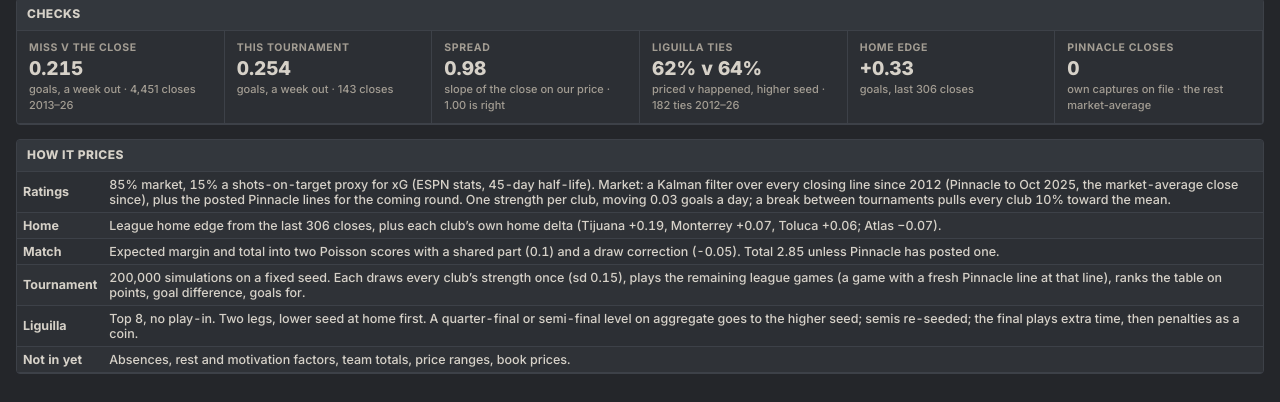
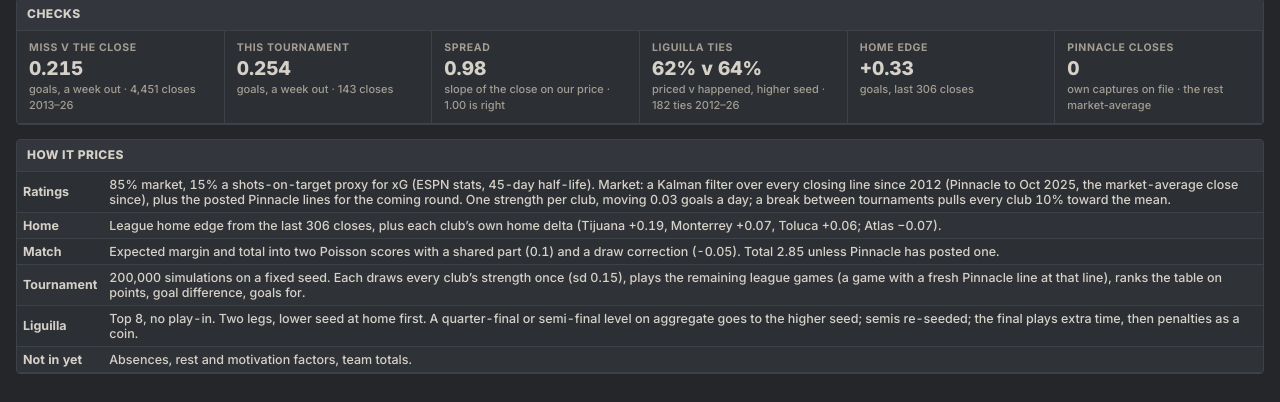
Before and after one commit to TheBallr/LIGA-MX, a plain HTML site: page outputs/latest/site.html in a window 1280 px wide. Shown: the part 3324-3726 px from the top of the page. Drawn offline with Linux system fonts and the light colour scheme.

Commit message:
No book prices or edge view (Zac): rule in CLAUDE.md, page wording
Co-Authored-By: Claude Fable 5.2 <noreply@anthropic.com>
Claude-Session: https://claude.ai/code/session_01SB1THFCBLMkmYPHNpyuQtf

```diff
--- a/outputs/latest/site.html
+++ b/outputs/latest/site.html
@@ -303,7 +303,7 @@ function model(){
   const tile=(a,b,s)=>`<div class="tile"><div class="k">${a}</div><div class="v">${b}</div><div class="s">${s}</div></div>`;
   $('tiles').innerHTML=tile('Miss v the close',c.all.rmse.toFixed(3),`goals, a week out · ${c.all.n.toLocaleString()} closes 2013–26`)+tile('This tournament',c.season.rmse.toFixed(3),`goals, a week out · ${c.season.n} closes`)+tile('Spread',c.all.slope.toFixed(2),'slope of the close on our price · 1.00 is right')+tile('Liguilla ties','62% v 64%','priced v happened, higher seed · 182 ties 2012–26')+tile('Home edge',sg(h.home_edge),'goals, last 306 closes')+tile('Pinnacle closes',h.pinnacle_closes,'own captures on file · the rest market-average');
   const row=(a,b)=>`<tr><td>${a}</td><td>${b}</td></tr>`;
-  $('how').innerHTML='<tbody>'+row('Ratings',Math.round(100*(1-(k.shots_weight||0)))+'% market, '+Math.round(100*(k.shots_weight||0))+'% a shots-on-target proxy for xG (ESPN stats, 45-day half-life). Market: a Kalman filter over every closing line since 2012 (Pinnacle to Oct 2025, the market-average close since), plus the posted Pinnacle lines for the coming round. One strength per club, moving '+k.kalman_q_day+' goals a day; a break between tournaments pulls every club '+Math.round(100*(1-k.kalman_off_shrink))+'% toward the mean.')+row('Home','League home edge from the last 306 closes, plus each club’s own home delta (Tijuana +0.19, Monterrey +0.07, Toluca +0.06; Atlas −0.07).')+row('Match','Expected margin and total into two Poisson scores with a shared part ('+k.shared_goals_mean+') and a draw correction ('+k.dc_rho+'). Total '+k.avg_total_goals+' unless Pinnacle has posted one.')+row('Tournament',h.n.toLocaleString()+' simulations on a fixed seed. Each draws every club’s strength once (sd '+k.rating_sd+'), plays the remaining league games (a game with a fresh Pinnacle line at that line), ranks the table on points, goal difference, goals for.')+row('Liguilla','Top 8, no play-in. Two legs, lower seed at home first. A quarter-final or semi-final level on aggregate goes to the higher seed; semis re-seeded; the final plays extra time, then penalties as a coin.')+row('Not in yet','Absences, rest and motivation factors, team totals, price ranges, book prices.')+'</tbody>';
+  $('how').innerHTML='<tbody>'+row('Ratings',Math.round(100*(1-(k.shots_weight||0)))+'% market, '+Math.round(100*(k.shots_weight||0))+'% a shots-on-target proxy for xG (ESPN stats, 45-day half-life). Market: a Kalman filter over every closing line since 2012 (Pinnacle to Oct 2025, the market-average close since), plus the posted Pinnacle lines for the coming round. One strength per club, moving '+k.kalman_q_day+' goals a day; a break between tournaments pulls every club '+Math.round(100*(1-k.kalman_off_shrink))+'% toward the mean.')+row('Home','League home edge from the last 306 closes, plus each club’s own home delta (Tijuana +0.19, Monterrey +0.07, Toluca +0.06; Atlas −0.07).')+row('Match','Expected margin and total into two Poisson scores with a shared part ('+k.shared_goals_mean+') and a draw correction ('+k.dc_rho+'). Total '+k.avg_total_goals+' unless Pinnacle has posted one.')+row('Tournament',h.n.toLocaleString()+' simulations on a fixed seed. Each draws every club’s strength once (sd '+k.rating_sd+'), plays the remaining league games (a game with a fresh Pinnacle line at that line), ranks the table on points, goal difference, goals for.')+row('Liguilla','Top 8, no play-in. Two legs, lower seed at home first. A quarter-final or semi-final level on aggregate goes to the higher seed; semis re-seeded; the final plays extra time, then penalties as a coin.')+row('Not in yet','Absences, rest and motivation factors, team totals.')+'</tbody>';
 }
 function all(){morning();table();games();bracket();model();$('unit').textContent='Odds: '+(unit==='us'?'US':'%')}
 document.querySelectorAll('.tab').forEach(b=>b.onclick=()=>{document.querySelectorAll('.tab').forEach(x=>x.setAttribute('aria-selected',x===b));document.querySelectorAll('.panel').forEach(p=>p.hidden=p.id!=='tab-'+b.dataset.tab)});
```
Also changed, not shown: site/index.html (+1 -1 lines), 1 other file.
